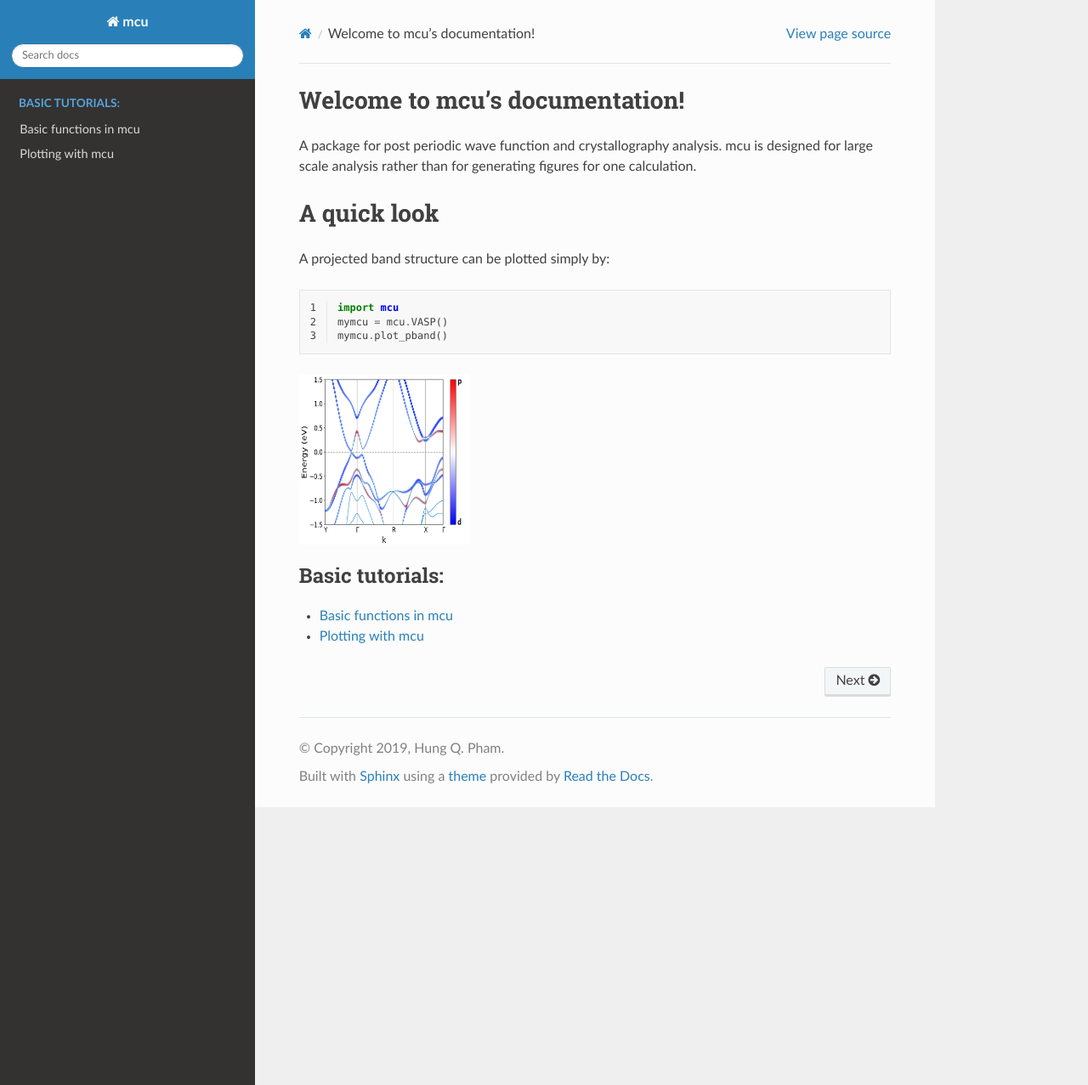
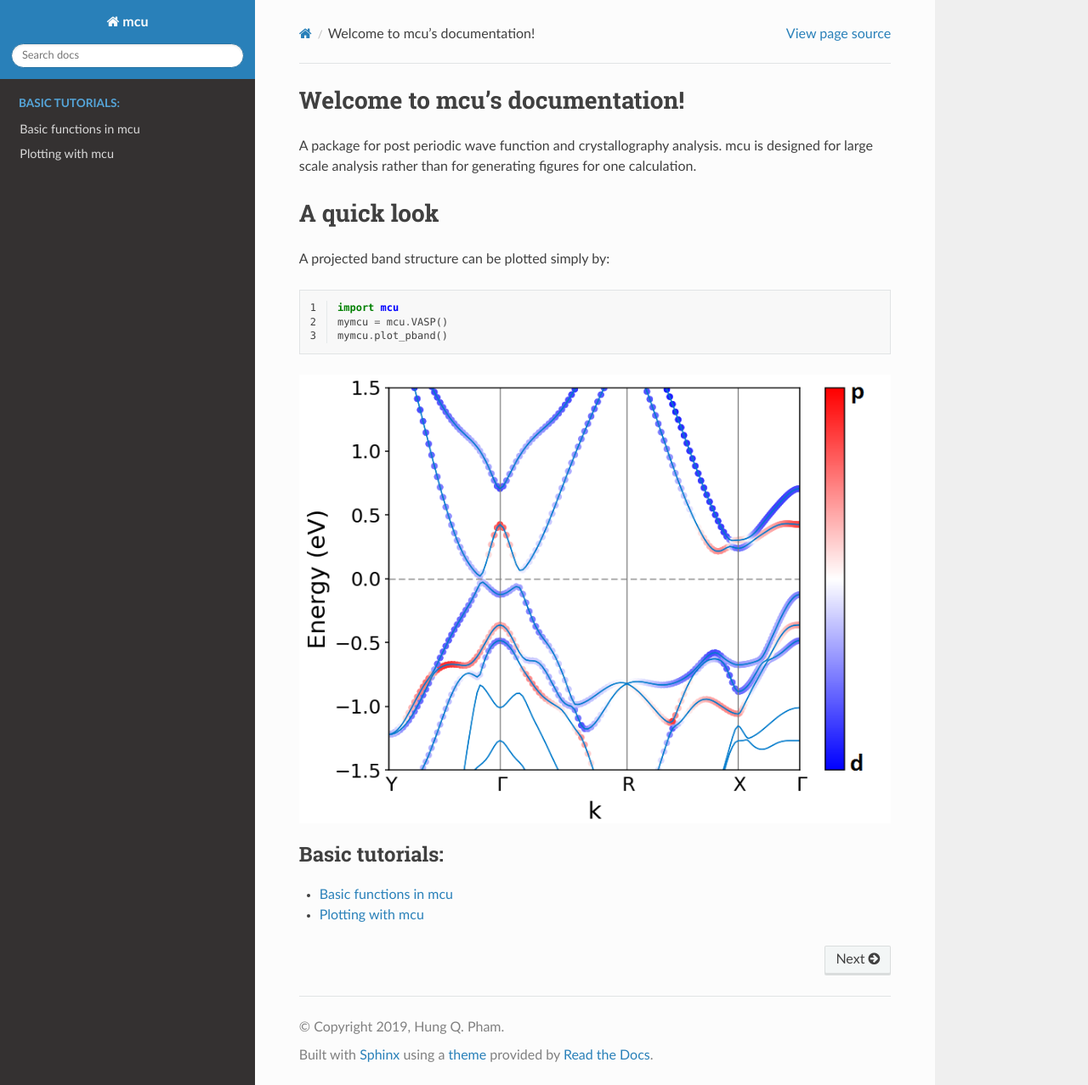
Before and after one commit to hungpham2017/mcu, a Sphinx documentation site: the page built from docs/source/index.rst, in a window 1280 px wide and 1277 px high. Shown: the whole window at 85% size. Built offline with Sphinx 7.4.7 and the Read the Docs theme 2.0.0, drawn with Linux system fonts in a browser that asks for light colours.

Commit message:
Adding pages

```diff
--- a/docs/source/index.rst
+++ b/docs/source/index.rst
@@ -14,9 +14,6 @@ A projected band structure can be plotted simply by:
    mymcu.plot_pband()
 
 .. image:: ../image/MoS2.png
-   :width: 200px
-   :height: 200px
-   :scale: 100 %
 
 .. toctree::
    :maxdepth: 2
```
Also changed, not shown: 4 other files.
